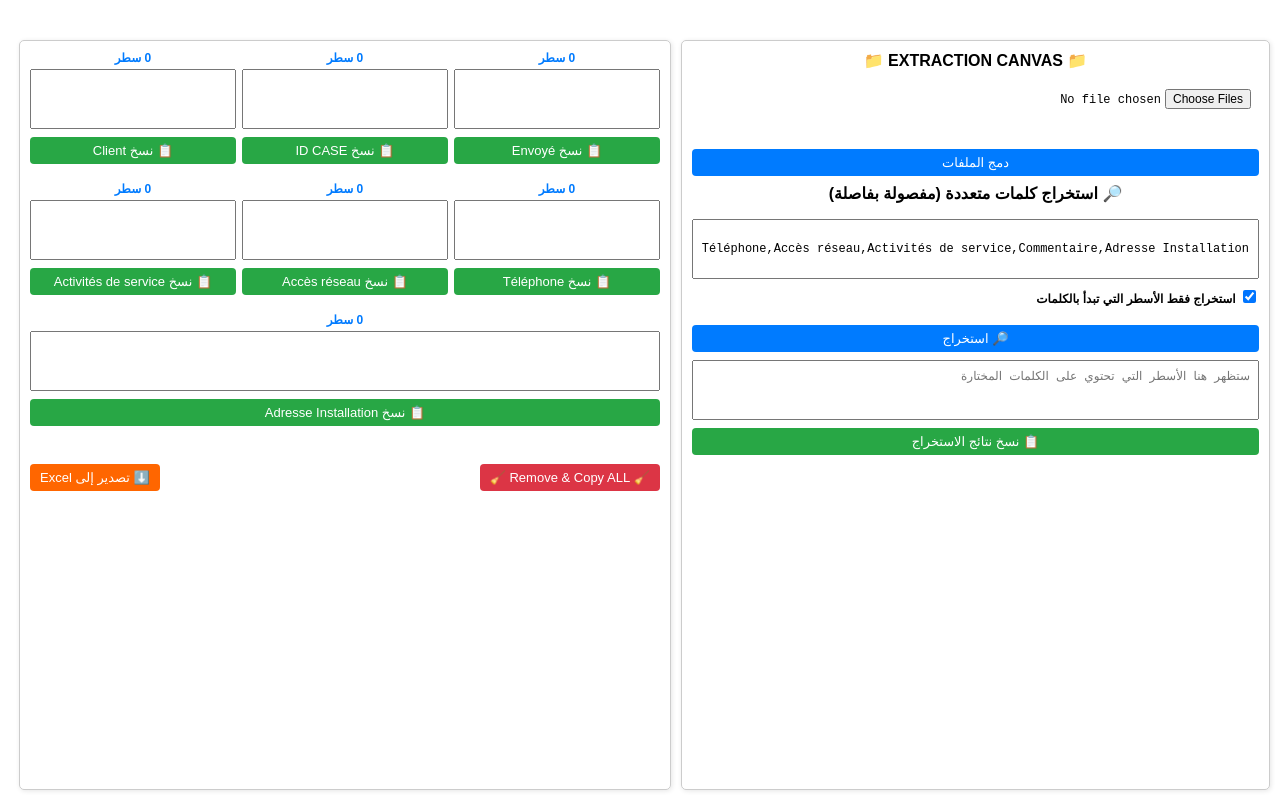
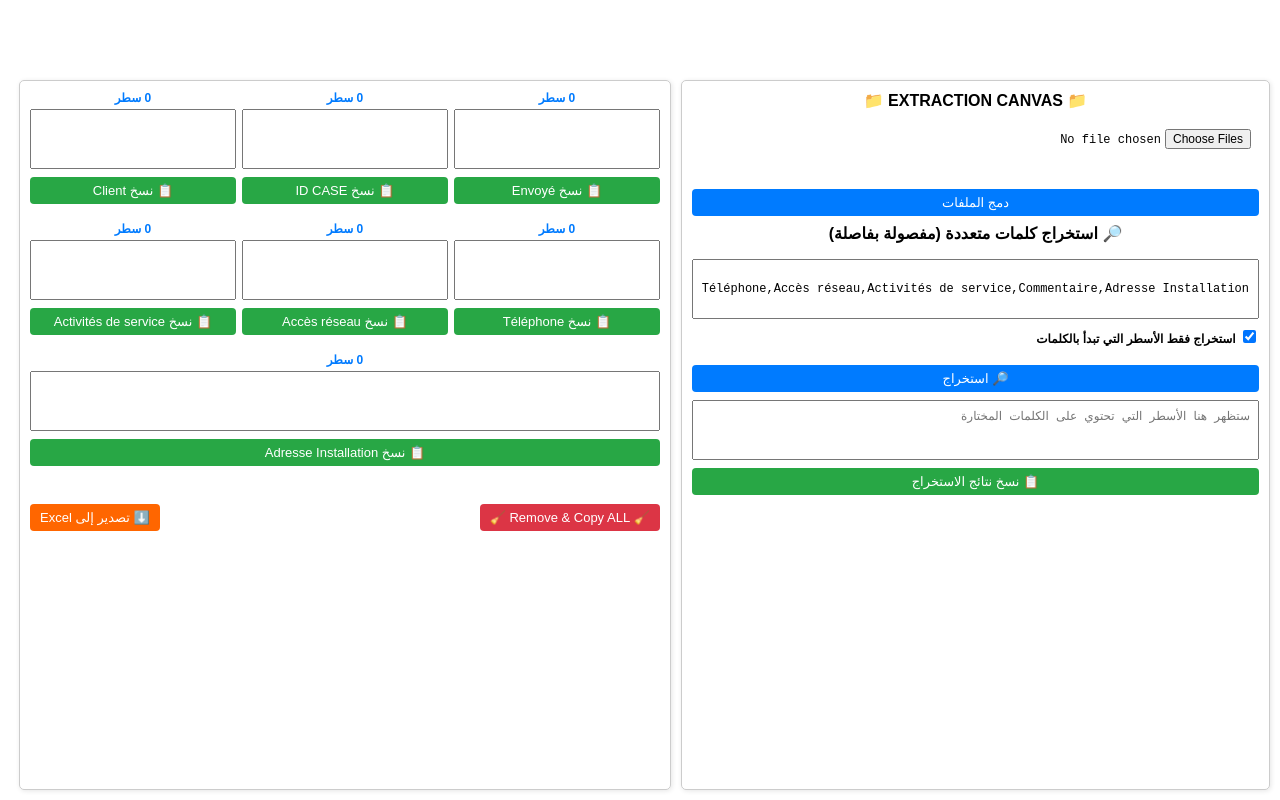
Before and after one commit to hichamsav/canvas, a plain HTML site: page index.html in a window 1280 px wide. Drawn offline with Linux system fonts and the light colour scheme.

Commit message:
index.html

```diff
--- a/index.html
+++ b/index.html
@@ -9,7 +9,7 @@
             font-family: Arial, sans-serif;
             margin: 0;
             padding: 10px;
-            padding-top: 40px; /* ✅ هذه هي المساحة من الأعلى */
+            padding-top: 80px; /* ✅ هذه هي المساحة من الأعلى */
             display: flex;
             gap: 10px;
             height: 100vh;
```
